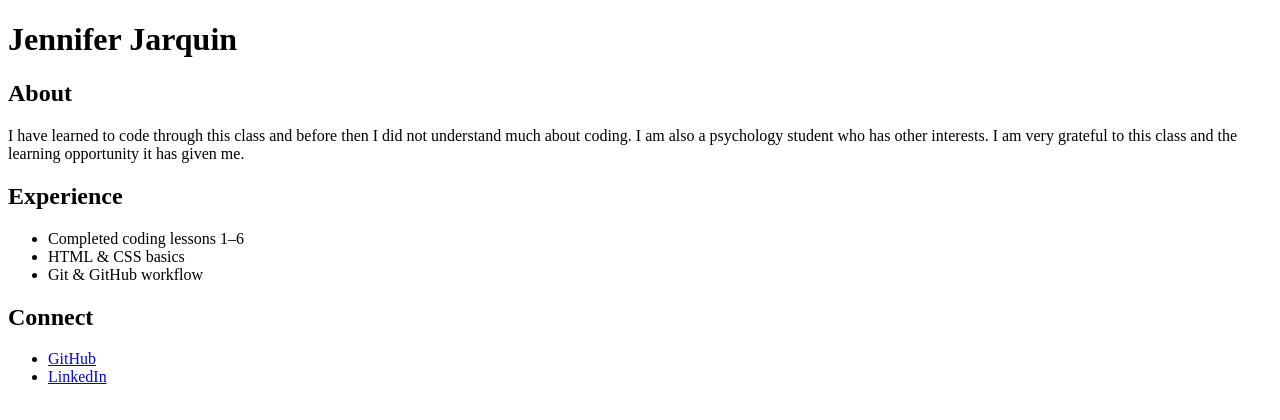
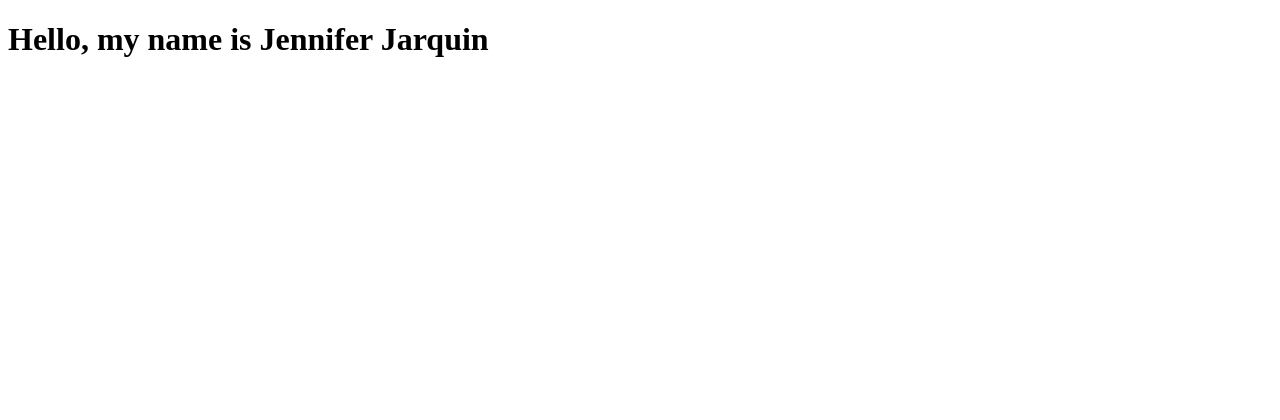
Before and after one commit to JJarquin23/Jennifer-Jarquin-Luna, a plain HTML site: page index.html in a window 1280 px wide. Drawn offline with Linux system fonts and the light colour scheme.

Commit message:
Revert "boilerplate and content added"

```diff
--- a/index.html
+++ b/index.html
@@ -1,45 +1,9 @@
 <!DOCTYPE html>
-<html lang="en">
-  <head>
-    <meta charset="UTF-8" />
-    <meta name="viewport" content="width=device-width, initial-scale=1.0" />
-    <meta name="description" content="My portfolio page" />
-    <title>Jennifer Jarquin's Portfolio</title>
-  </head>
-  <body>
-    <h1>Jennifer Jarquin</h1>
-
-    <section id="About">
-      <h2>About</h2>
-      <p>
-        I have learned to code through this class and before then I did not
-        understand much about coding. I am also a psychology student who has
-        other interests. I am very grateful to this class and the learning
-        opportunity it has given me.
-      </p>
-    </section>
-
-    <section id="Experience">
-      <h2>Experience</h2>
-      <ul>
-        <li>Completed coding lessons 1–6</li>
-        <li>HTML & CSS basics</li>
-        <li>Git & GitHub workflow</li>
-      </ul>
-    </section>
-
-    <section id="Connect">
-      <h2>Connect</h2>
-      <ul>
-        <li>
-          <a href="https://github.com/jjarquin23" target="_blank">GitHub</a>
-        </li>
-        <li>
-          <a href="https://www.linkedin.com/in/jennifer-jarquin-54442a233" target="_blank"
-            >LinkedIn</a
-          >
-        </li>
-      </ul>
-    </section>
-  </body>
+<html>
+<head>
+    <title>Lesson 5 Assignment</title>
+</head>
+<body>
+    <h1>Hello, my name is Jennifer Jarquin</h1>
+</body>
 </html>
```
